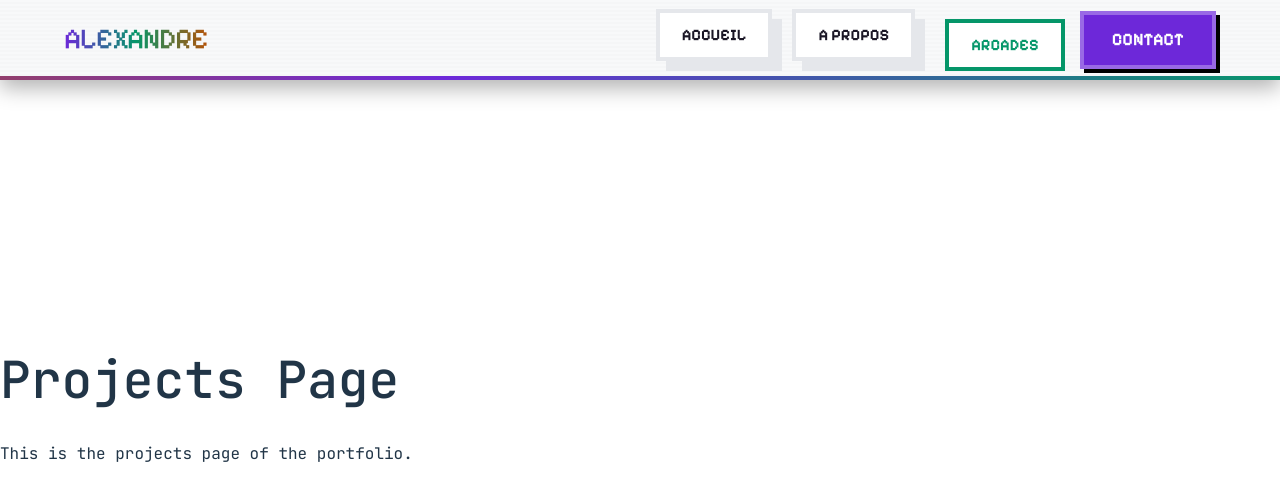
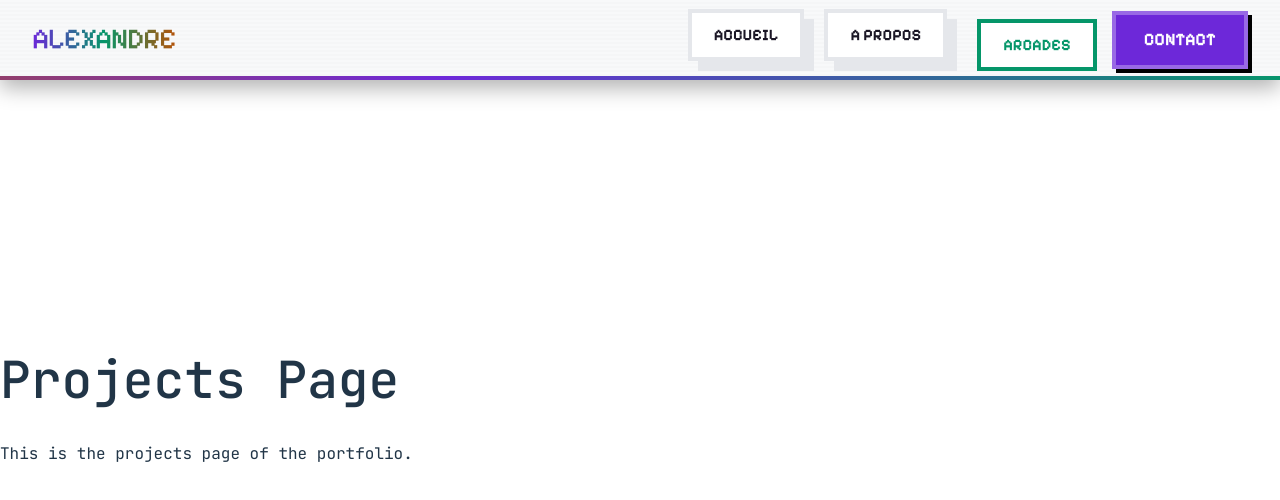
Before and after one commit to Alexandre74739/PortfolioPixel, a React (Vite) app: page /arcades in a window 1280 px wide. Shown: the top 500 px of the page. Built offline with nearby package versions, Linux system fonts and the light colour scheme.

Commit message:
header correction width

```diff
--- a/src/components/layout/Header.scss
+++ b/src/components/layout/Header.scss
@@ -32,12 +32,17 @@
 
     .header-inner {
         height: 100%;
-        padding: 0 5%;
+        width: 100%;
+        max-width: $breakpoint-xl;
+        margin: 0 auto;
+        padding: 0 2rem;
         display: flex;
         justify-content: space-between;
         align-items: center;
         position: relative;
         z-index: 10;
+        box-sizing: border-box;
+        overflow: hidden;
 
         .header-logo {
             position: relative;
--- a/src/sections/Hero.scss
+++ b/src/sections/Hero.scss
@@ -125,20 +125,6 @@
                         letter-spacing: 1px;
                         padding-left: 10px;
                         border-left: 1px solid rgba($color-text-main, 0.2);
-                    }
-                }
-
-                @keyframes success-pulse {
-                    0% {
-                        box-shadow: 0 0 0 0 rgba(#2ed573, 0.4);
-                    }
-
-                    70% {
-                        box-shadow: 0 0 0 10px rgba(#2ed573, 0);
-                    }
-
-                    100% {
-                        box-shadow: 0 0 0 0 rgba(#2ed573, 0);
                     }
                 }
 
@@ -551,6 +537,20 @@
     }
 }
 
+@keyframes success-pulse {
+    0% {
+        box-shadow: 0 0 0 0 rgba(#2ed573, 0.4);
+    }
+
+    70% {
+        box-shadow: 0 0 0 10px rgba(#2ed573, 0);
+    }
+
+    100% {
+        box-shadow: 0 0 0 0 rgba(#2ed573, 0);
+    }
+}
+
 @keyframes blink {
 
     0%,
```
